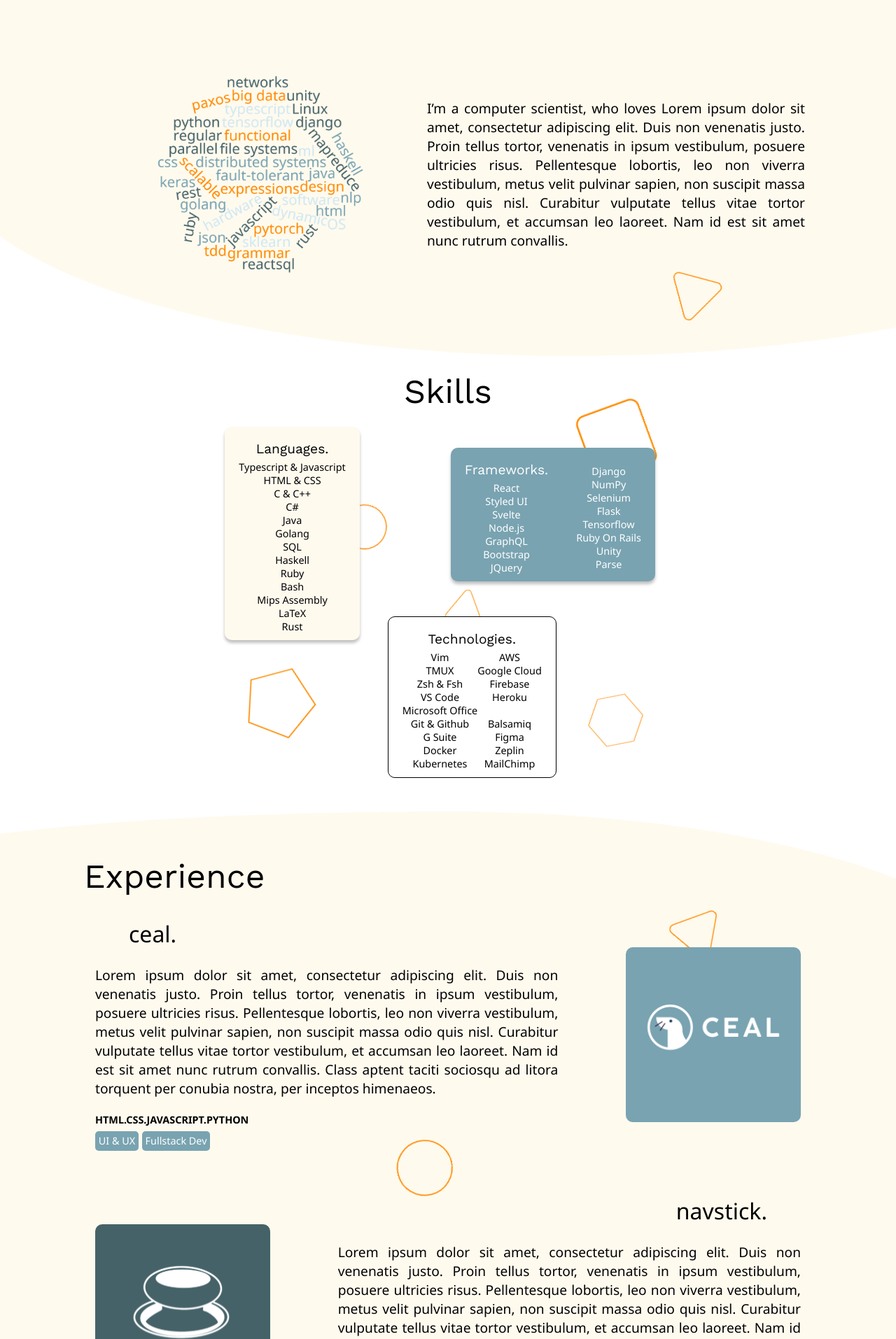
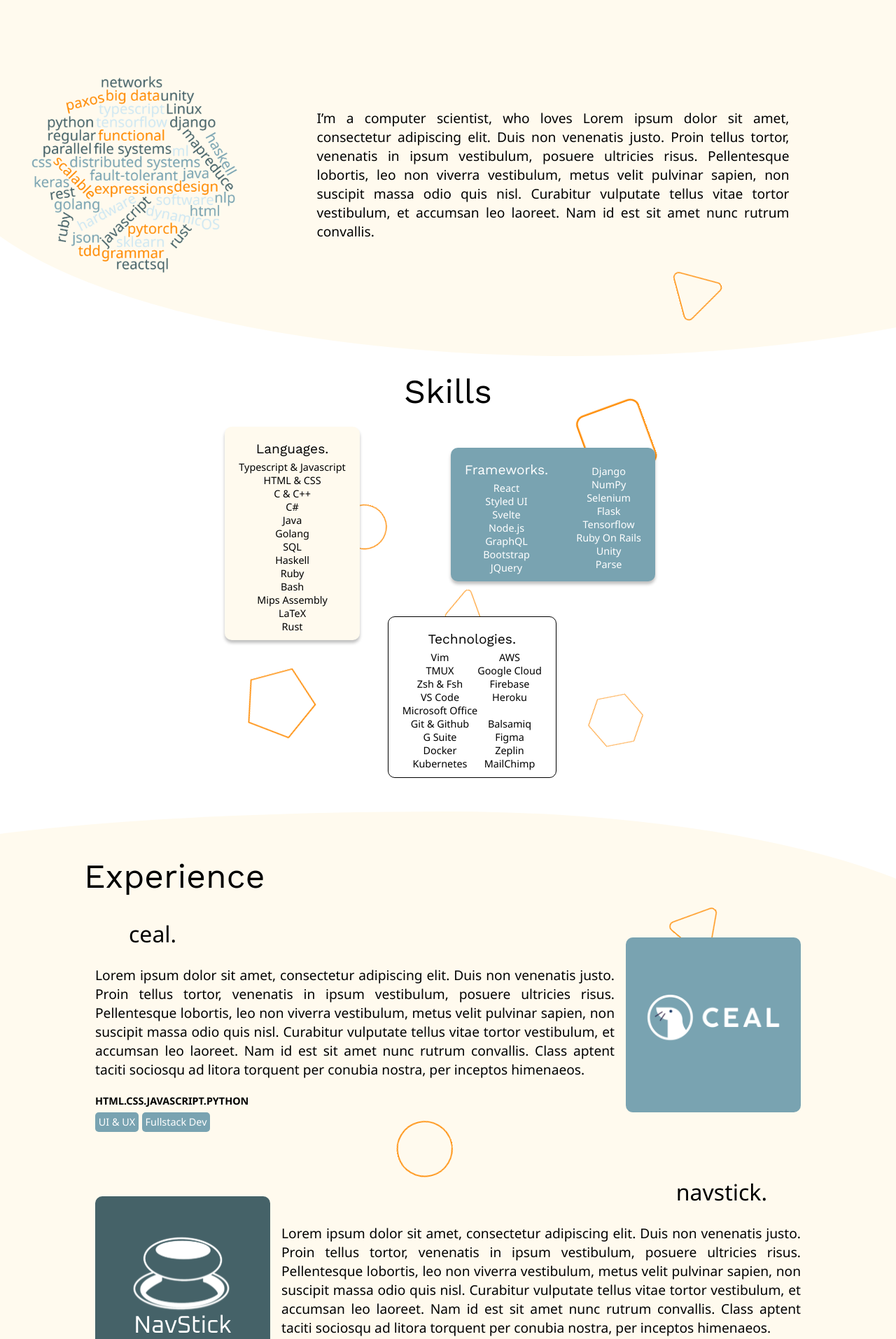
Before and after one commit to jaykarp/web_personal, a React (Create React App) app: page / in a window 1280 px wide. Shown: the part 737-2651 px from the top of the page at 70% size. Built offline with nearby package versions, Linux system fonts and the light colour scheme; the HTML template or start-up script is replaced by a standard one.

Commit message:
dealing with safari flex height

```diff
--- a/src/components/ProjectCard.tsx
+++ b/src/components/ProjectCard.tsx
@@ -57,7 +57,7 @@ const ProjectCard = ({
                     <Tags>{tags}</Tags>
                 </CardTagContainer>
                 <MoreContainer onClick={onClick}>
-                    <Arrow>&#129106;&nbsp;</Arrow>
+                    <Arrow>&rarr;&nbsp;</Arrow>
                     <More color={color}>more</More>
                 </MoreContainer>
             </Card>
--- a/src/components/styles/JobStyles.tsx
+++ b/src/components/styles/JobStyles.tsx
@@ -36,7 +36,7 @@ export const JobImgContainer = styled.div<JobProps>`
     `}
     display: flex;
     align-items: center;
-    flex: 1 1 0;
+    flex: 1 1 auto;
     @media (max-width: 768px) {
         justify-content: center;
     }
@@ -76,7 +76,7 @@ export const JobDescriptionContainer = styled.div<JobProps>`
     `}
     display: flex;
     flex-direction: column;
-    flex: 2 1 0;
+    flex: 2 1 auto;
 `
 
 export const JobDescription = styled.div`
--- a/src/sections/Connect.tsx
+++ b/src/sections/Connect.tsx
@@ -47,7 +47,7 @@ const Connect = forwardRef<HTMLDivElement>((props: Props, ref) => {
                 <ContentContainer>
                     <LinksContainer>
                         <LinkContainer href={''} data-gen={'email'}>
-                            <Arrow indent={'0rem'}>&#129106;&nbsp;</Arrow>
+                            <Arrow indent={'0rem'}>&rarr;&nbsp;</Arrow>
                             <Link color={'#456268'}>email.</Link>
                         </LinkContainer>
                         <LinkContainer
@@ -55,7 +55,7 @@ const Connect = forwardRef<HTMLDivElement>((props: Props, ref) => {
                             target={'_black'}
                             rel={'noreferrer noopener'}
                         >
-                            <Arrow indent={'1.5rem'}>&#129106;&nbsp;</Arrow>
+                            <Arrow indent={'1.5rem'}>&rarr;&nbsp;</Arrow>
                             <Link color={'#FF8A00'}>linkedin.</Link>
                         </LinkContainer>
                         <LinkContainer
@@ -63,11 +63,15 @@ const Connect = forwardRef<HTMLDivElement>((props: Props, ref) => {
                             target={'_black'}
                             rel={'noreferrer noopener'}
                         >
-                            <Arrow indent={'3rem'}>&#129106;&nbsp;</Arrow>
+                            <Arrow indent={'3rem'}>&rarr;&nbsp;</Arrow>
                             <Link color={'#D0E8F2'}>github.</Link>
                         </LinkContainer>
-                        <LinkContainer href={'#'}>
-                            <Arrow indent={'4.5rem'}>&#129106;&nbsp;</Arrow>
+                        <LinkContainer
+                            href={''}
+                            target={'_black'}
+                            rel={'noreferrer noopener'}
+                        >
+                            <Arrow indent={'4.5rem'}>&rarr;&nbsp;</Arrow>
                             <Link color={'#79A3B1'}>resume.</Link>
                         </LinkContainer>
                     </LinksContainer>
--- a/src/sections/styles/AboutStyles.tsx
+++ b/src/sections/styles/AboutStyles.tsx
@@ -27,7 +27,7 @@ export const CloudContainer = styled.div`
     display: flex;
     align-items: center;
     justify-content: flex-end;
-    flex: 1 1 0;
+    flex: 1 1 auto;
     z-index: 100;
     @media (max-width: 768px) {
         justify-content: center;
@@ -39,7 +39,7 @@ export const TextContainer = styled.div`
     display: flex;
     align-items: center;
     justify-content: center;
-    flex: 1.5 1 0;
+    flex: 1.5 1 auto;
     z-index: 100;
 `
 
```
Also changed, not shown: 1 other file (tests, documents, lock files or other folders).
